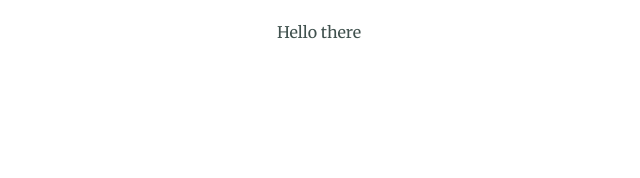
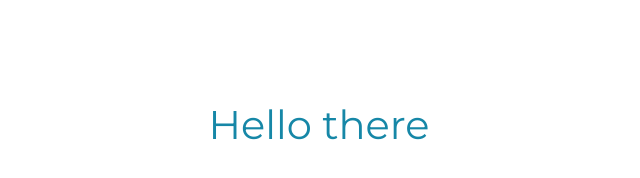
Before and after one commit to rajpatel486/cv, a plain HTML site: page index.html in a window 1280 px wide. Shown: the whole page, without its empty margins (321-961 px from the left). Drawn offline with Linux system fonts and the light colour scheme.

Commit message:
Update index.html

```diff
--- a/index.html
+++ b/index.html
@@ -10,7 +10,13 @@
 </head>
 
 <body>
-    <p>Hello there</p>
+
+    <div class="middle-container">
+        <div class="profile">
+            <h2>Hello there</h2>
+        </div>
+
+    </div>
 
 </body>
 
```
